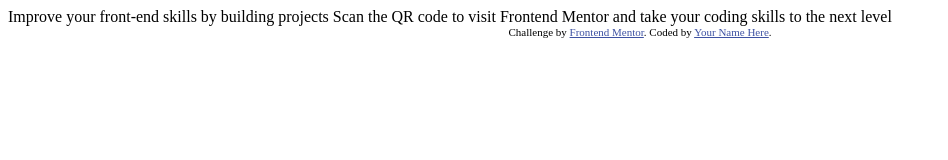
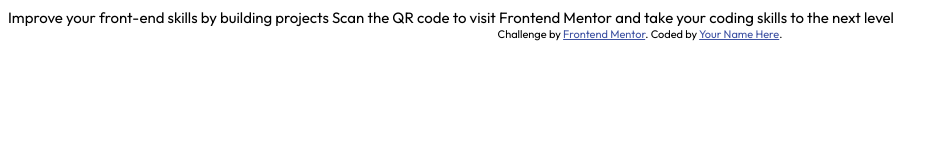
Before and after one commit to Celthros/qr-code-component, a website: page index.html in a window 1280 px wide. Shown: the whole page, without its empty margins (0-948 px from the left). Drawn offline with Linux system fonts and the light colour scheme.

Commit message:
update .gitignore, add SCSS variables and mixins, and create initial CSS files

```diff
--- /dev/null
+++ b/css/abstract/_mixins.scss
@@ -0,0 +1,6 @@
+@mixin outfit-font( $weight: 400 ) {
+  font-family: "Outfit", sans-serif;
+  font-optical-sizing: auto;
+  font-weight: $weight;
+  font-style: normal;
+}
--- /dev/null
+++ b/css/abstract/_variables.scss
@@ -0,0 +1,7 @@
+$base-font: 0.938rem; //15px
+$white-color: hsl(0, 0%, 100%);
+
+$slate-300: hsl(212, 45%, 89%);
+$slate-500: hsl(216, 15%, 48%);
+$slate-900: hsl(218, 44%, 22%);
+$slate-blue: hsl(228, 45%, 44%);
--- /dev/null
+++ b/css/style.scss
@@ -0,0 +1 @@
+@use 'base/base';
--- a/index.html
+++ b/index.html
@@ -2,16 +2,19 @@
 <html lang="en">
 <head>
 	<meta charset="UTF-8">
-  <meta name="viewport" content="width=device-width, initial-scale=1.0"> <!-- displays site properly based on user's device -->
+	<meta name="viewport" content="width=device-width, initial-scale=1.0">
+	<!-- displays site properly based on user's device -->
 
 	<link rel="icon" type="image/png" sizes="32x32" href="./images/favicon-32x32.png">
-
+	<link rel="preconnect" href="https://fonts.googleapis.com">
+	<link rel="preconnect" href="https://fonts.gstatic.com" crossorigin>
+	<link href="https://fonts.googleapis.com/css2?family=Outfit:wght@100..900&display=swap" rel="stylesheet">
+	<link rel="stylesheet" href="style.css"/>
 	<title>Frontend Mentor | QR code component</title>
 
 	<!-- Feel free to remove these styles or customise in your own stylesheet 👍 -->
 	<style>
-    .attribution { font-size: 11px; text-align: center; }
-    .attribution a { color: hsl(228, 45%, 44%); }
+
 	</style>
 </head>
 <body>
```
Also changed, not shown: package.json (added, +32 -0 lines), .github/pull_request_template.md (added), style.css (added), 3 other files. Lines whose indentation alone changed are shown as unchanged.
